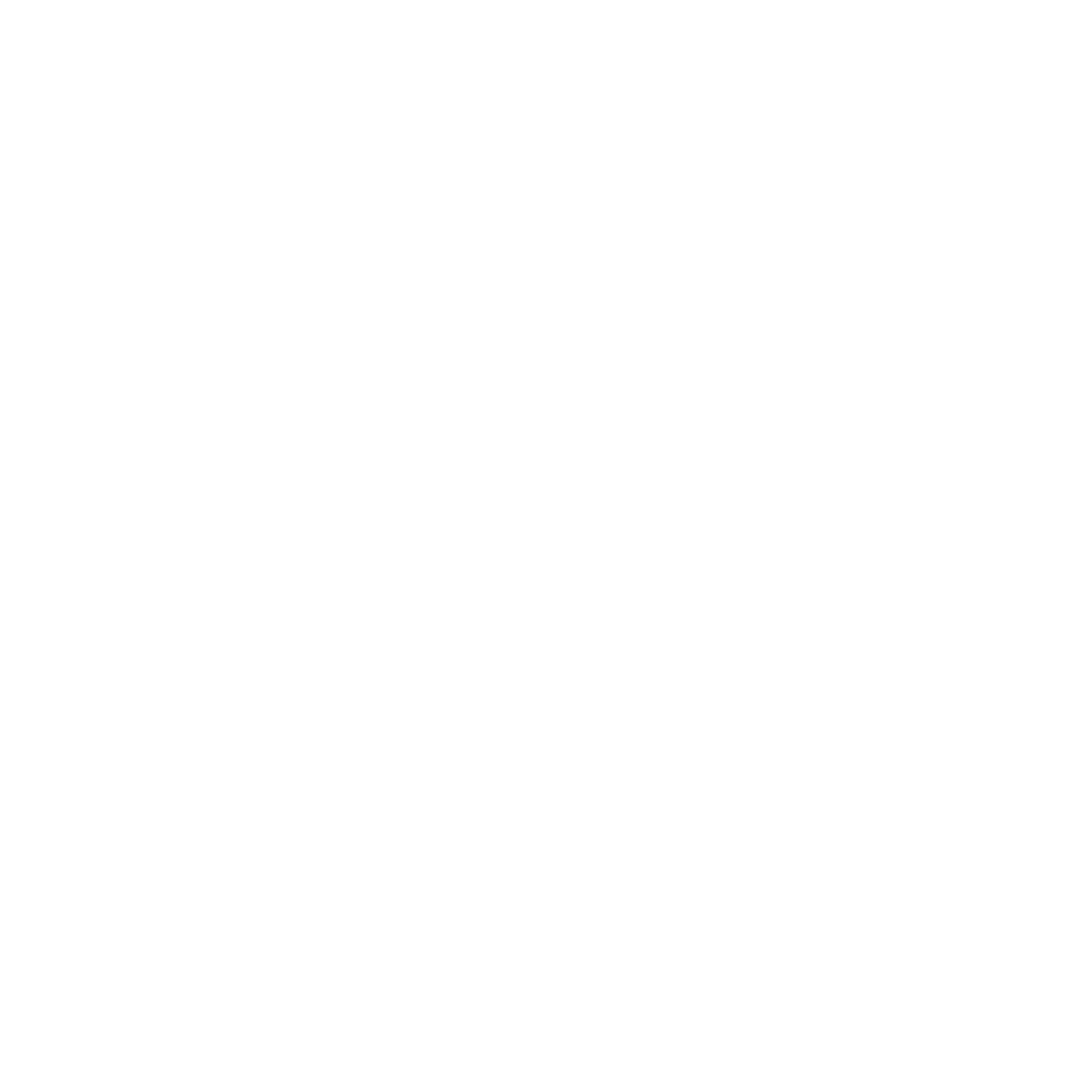
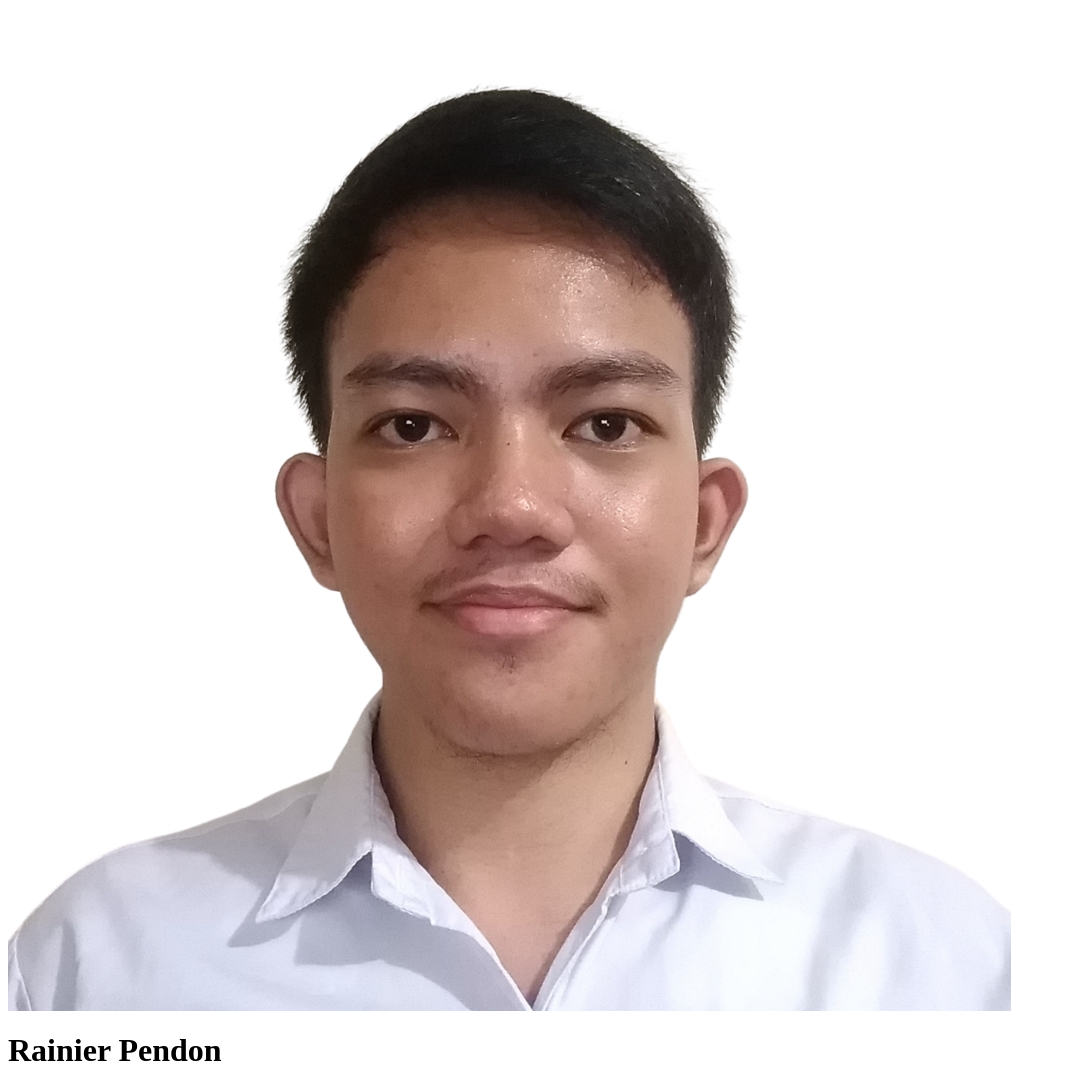
Before and after one commit to rainpends/rainpends.github.io, a plain HTML site: page index.html in a window 1280 px wide. Shown: the whole page, without its empty margins (0-1066 px from the left). Before the commit the page ends 800 px from the top, so only its background shows below. Drawn offline with Linux system fonts and the light colour scheme.

Commit message:
Added a photo to the HTML file.

```diff
--- a/index.html
+++ b/index.html
@@ -4,8 +4,11 @@
 		<link ref="stylesheet" href="index.css">
 	</head>
 	<body>
+		<div id="Photo-div">
+			<img src="rainpends.jpg" alt="Image of Rainier Pendon">
+		</div>
 		<div>
-
+			<h1 id="name-header">Rainier Pendon</h1>
 		</div>
 	</body>
 </html>
```
Also changed, not shown: rainpends.jpg (added).
